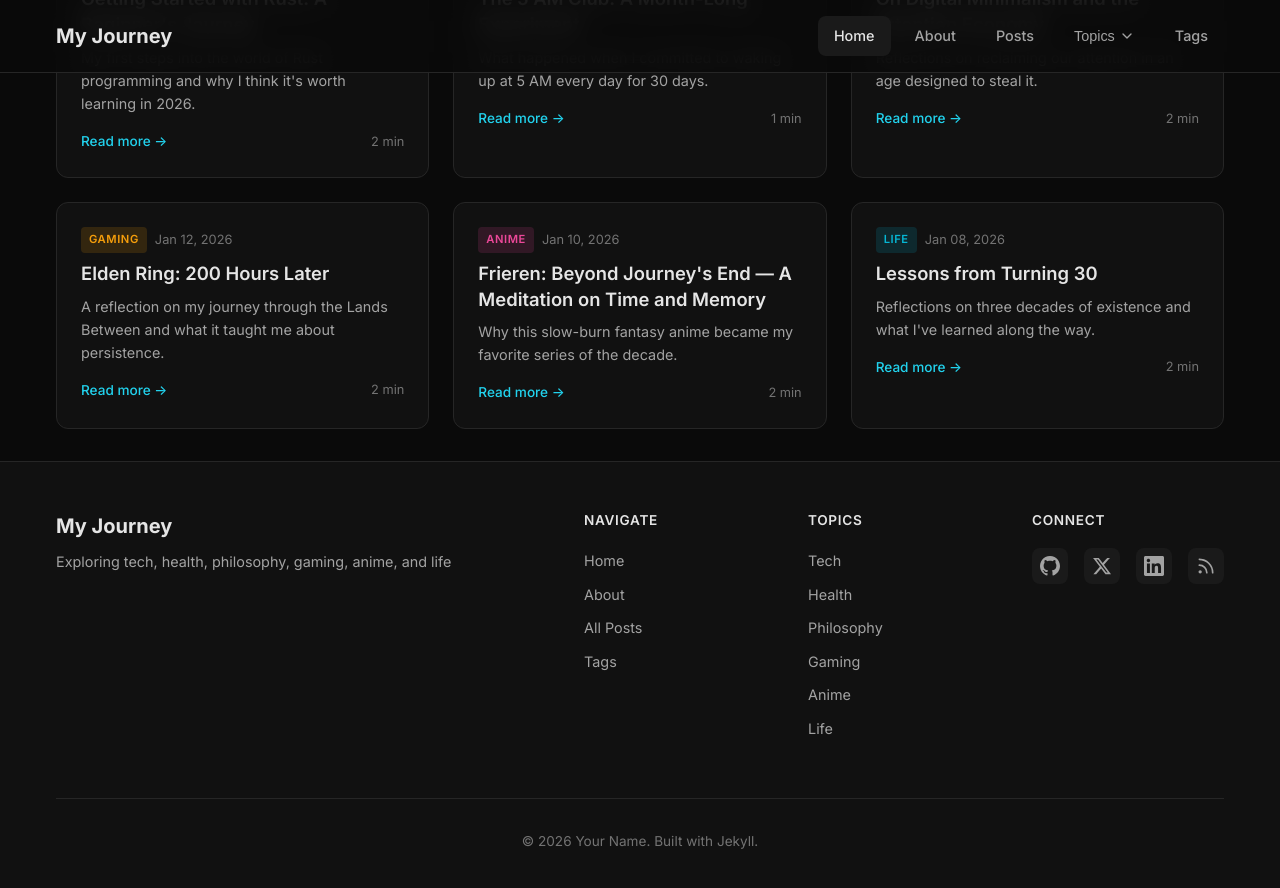
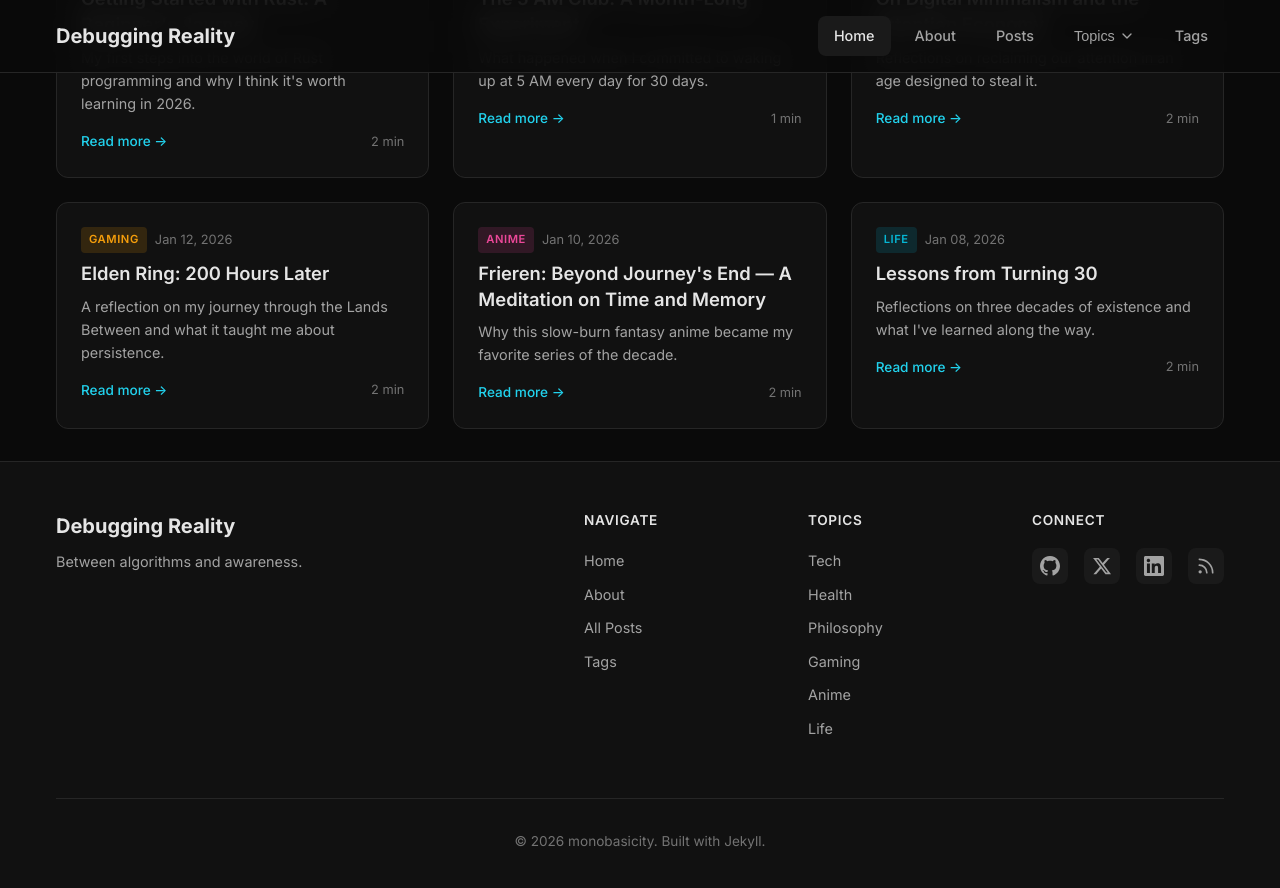
Before and after one commit to monobasicity/web-presence, a Jekyll site: the page built from index.html, in a window 1280 px wide and 900 px high, scrolled down 966 px. Shown: the top 888 px of the window. Built offline with Jekyll 4.4.1, drawn with Linux system fonts in a browser that asks for light colours; some of the changed text lies outside the part shown.

Commit message:
chore: added URLs to config

```diff
--- a/_config.yml
+++ b/_config.yml
@@ -1,10 +1,9 @@
 # Site Settings
-title: "My Journey"
-description: "Exploring tech, health, philosophy, gaming, anime, and life"
-author: "Your Name"
-email: your-email@example.com
-url: "" # Your site URL (e.g., https://username.github.io)
-baseurl: "" # Subpath (e.g., /blog)
+title: "Debugging Reality"
+description: "Between algorithms and awareness."
+author: "monobasicity"
+url: "https://monobasicity.github.io"
+baseurl: "/web-presence"
 
 # Social Links
 social:
```
